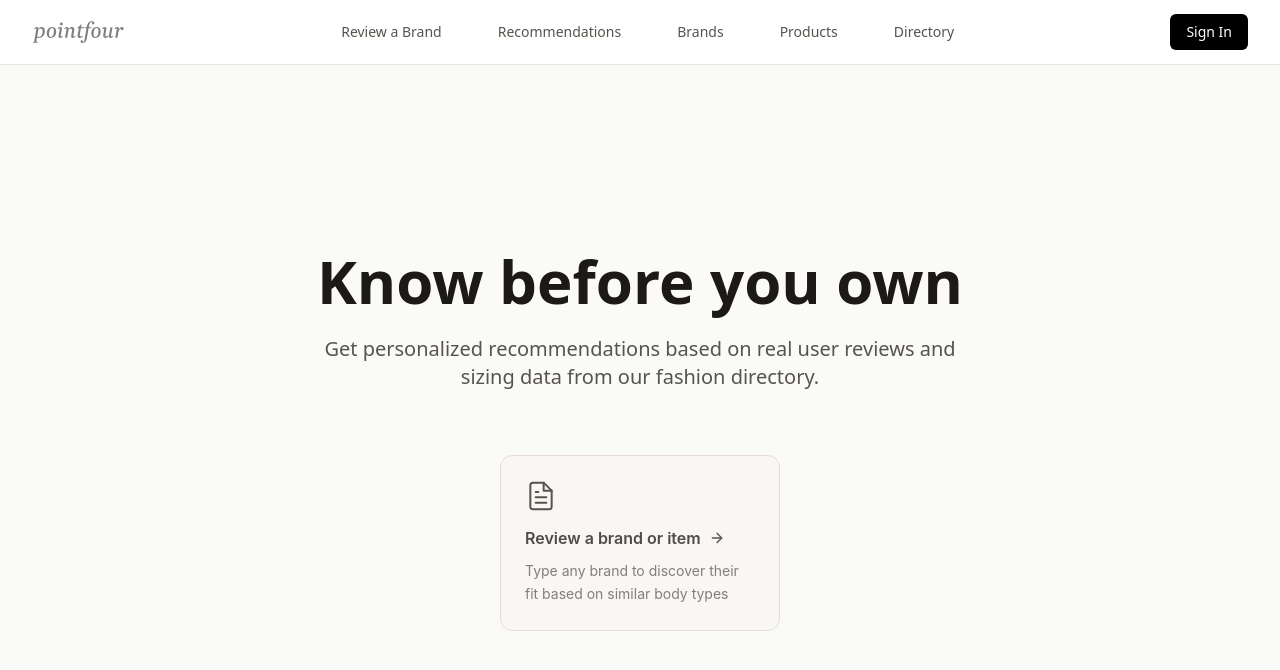
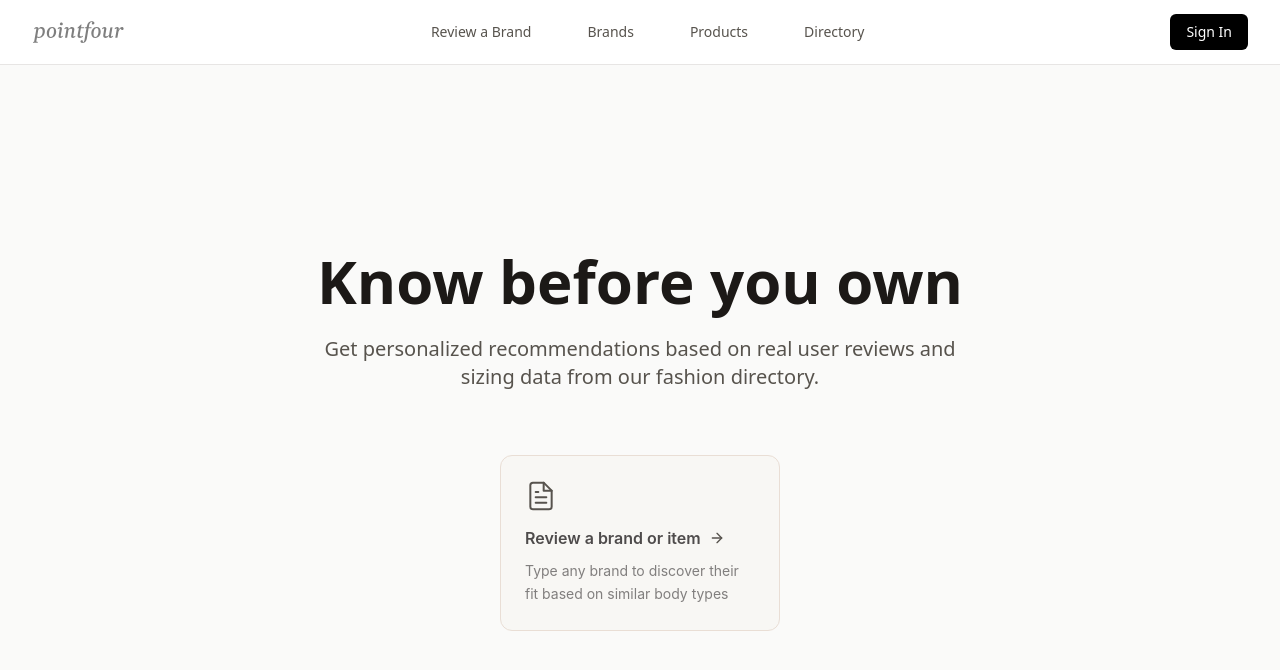
Before and after one commit to jessmahendra/pointfour, a Next.js app: page / in a window 1280 px wide. Shown: the top 670 px of the page. Built offline with nearby package versions, Linux system fonts and the light colour scheme; no server answers.

Commit message:
hid recommendations

```diff
--- a/src/components/GlobalNavigation.tsx
+++ b/src/components/GlobalNavigation.tsx
@@ -123,12 +123,6 @@
               className="text-stone-600 hover:text-stone-900 px-3 py-2 rounded-md text-sm font-medium transition-colors"
             >
               Review a Brand
-            </Link>
-            <Link
-              href="/recommendations"
-              className="text-stone-600 hover:text-stone-900 px-3 py-2 rounded-md text-sm font-medium transition-colors"
-            >
-              Recommendations
             </Link>
             <Link
               href="/brands"
```
